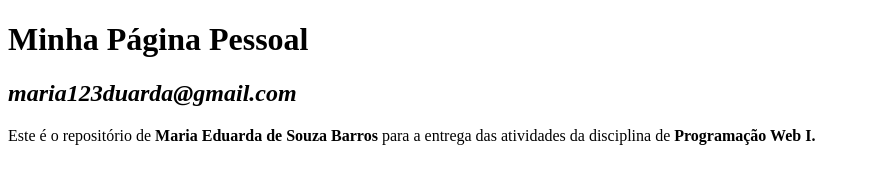
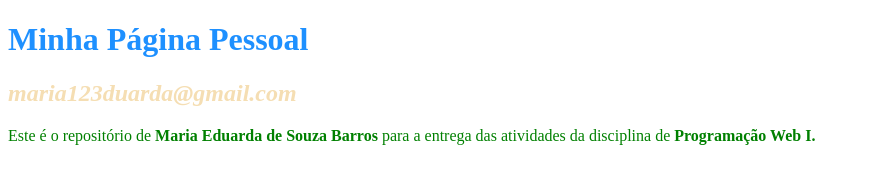
Before and after one commit to TeKel416/PaginaPessoal, a plain HTML site: page index.html in a window 1280 px wide. Shown: the whole page, without its empty margins (0-870 px from the left). Drawn offline with Linux system fonts and the light colour scheme.

Commit message:
Add files via upload

```diff
--- a/index.html
+++ b/index.html
@@ -1,14 +1,20 @@
 <!DOCTYPE html>
 <html>
 
-<head>
-<title>Maria Eduarda de Souza Barros</title>
-<h1>Minha Página Pessoal</h1>
-<h2><address>maria123duarda@gmail.com</address></h2>
+    <head>
+        <title>Maria Eduarda de Souza Barros</title>
+        <h1 style="color:dodgerblue">Minha Página Pessoal</h1>
+        <link rel="stylesheet" href="styles.css">
+        <h2><address>maria123duarda@gmail.com</address></h2>
 </head>
 
 <body>
-Este é o repositório de <b>Maria Eduarda de Souza Barros</b> para a entrega das atividades da disciplina de <b>Programação Web I.</b>
+    <style type="text/css">
+        body {
+            color: green;
+        }
+    </style>
+    Este é o repositório de <b>Maria Eduarda de Souza Barros</b> para a entrega das atividades da disciplina de <b>Programação Web I.</b>
 </body>
 
 </html>
--- /dev/null
+++ b/styles.css
@@ -0,0 +1,3 @@
+h2 {
+    color: wheat;
+}
```
